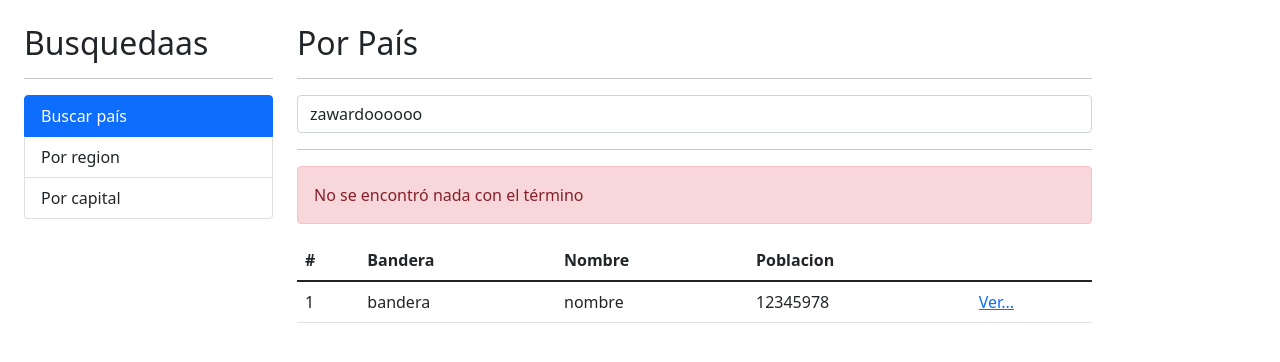
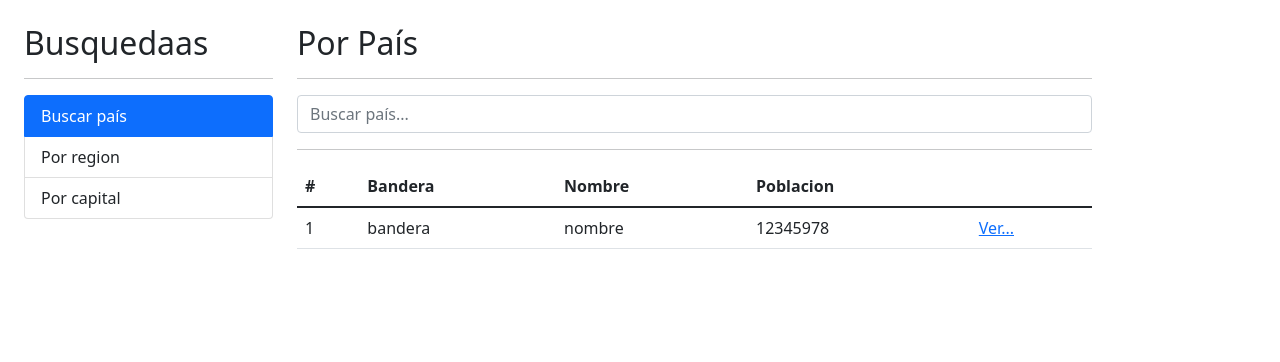
Before and after one commit to kafloid/CountriesAngularApp, an Angular app: page / in a window 1280 px wide. Shown: the top 362 px of the page. Built offline with nearby package versions, Linux system fonts and the light colour scheme.

Commit message:
Api version updated and error management functionality added

```diff
--- a/src/app/pais/pages/por-pais/por-pais.component.html
+++ b/src/app/pais/pages/por-pais/por-pais.component.html
@@ -9,11 +9,11 @@
 </div>
 
 <hr>
-<div class="alert alert-danger">
-    No se encontró nada con el término
+<div *ngIf="hayError" class="alert alert-danger">
+    No se encontró nada con el término {{termino}}
 </div>
 
-<div class="row">
+<div *ngIf="!hayError" class="row">
     <div class="col">
         <table class="table table-hover">
             <thead>
--- a/src/app/pais/pages/por-pais/por-pais.component.ts
+++ b/src/app/pais/pages/por-pais/por-pais.component.ts
@@ -9,15 +9,19 @@
 })
 export class PorPaisComponent {
 
-  termino: string = 'zawardoooooo';
+  termino: string = '';
+  hayError: boolean = false;
 
   constructor(private paisService: PaisService) { }
 
   buscar() {
+    this.hayError = false;
     console.log(this.termino);
 
-    this.paisService.buscarPais(this.termino).subscribe(resp => {
+    this.paisService.buscarPais(this.termino).subscribe((resp) => {
       console.log(resp);
+    }, (err) => {
+      this.hayError = true;
     });
   }
 
--- a/src/app/pais/services/pais.service.ts
+++ b/src/app/pais/services/pais.service.ts
@@ -7,7 +7,7 @@
 })
 export class PaisService {
 
-  private apiUrl: string = 'https://restcountries.com/v2';
+  private apiUrl: string = 'https://restcountries.com/v3.1';
 
   constructor(private http: HttpClient) { }
 
```
